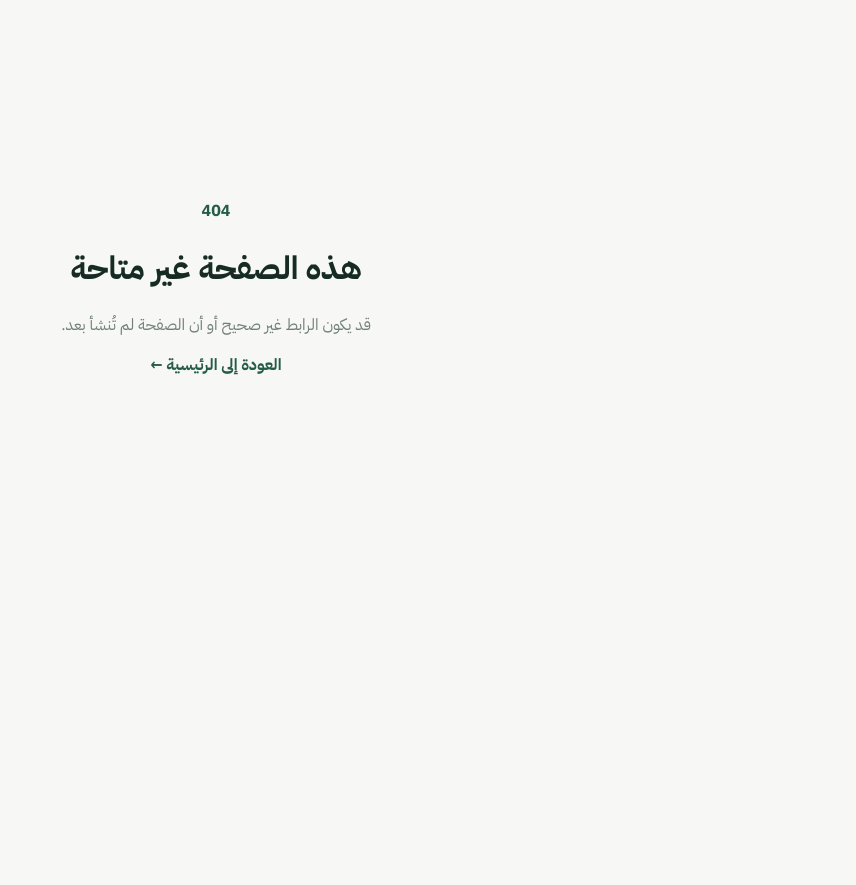
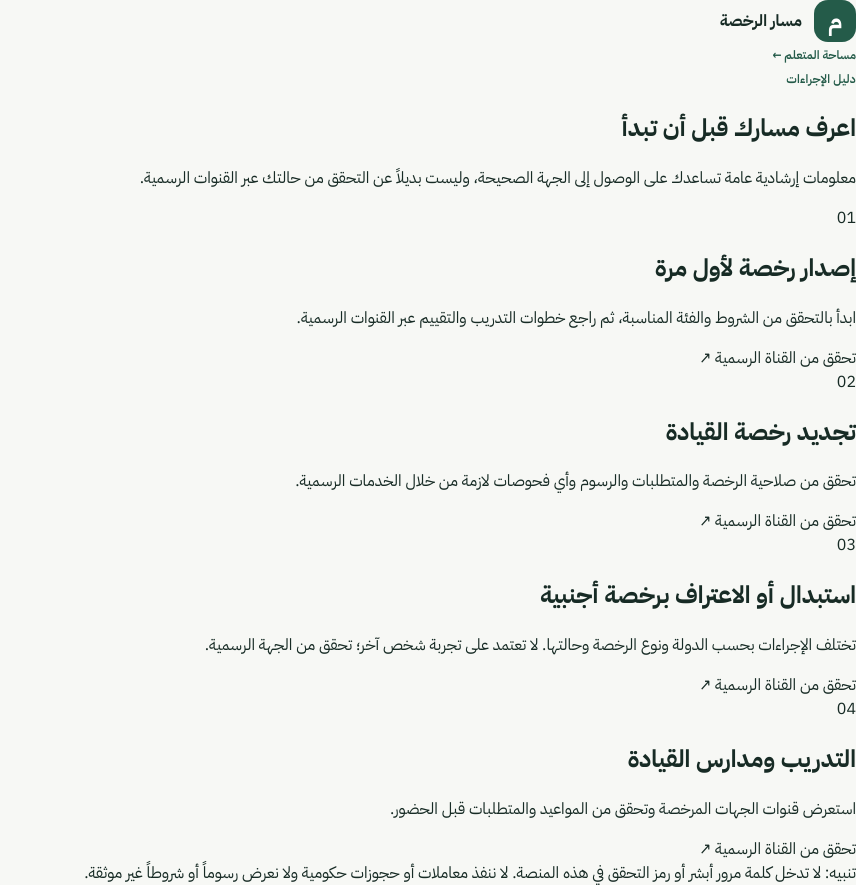
Before and after one commit to norejaberahmed-design/saudi-driving-platform, a Next.js app: page /license-guide in a window 1280 px wide. Before the commit this address had no page. Shown: the whole page, without its empty margins (424-1280 px from the left). Before the commit the page ends 800 px from the top, so only its background shows below. Built offline with nearby package versions, Linux system fonts and the light colour scheme.

Commit message:
feat: implement learner experience (app/license-guide/page.tsx)

```diff
--- /dev/null
+++ b/app/license-guide/page.tsx
@@ -0,0 +1,14 @@
+import Link from "next/link";
+
+const paths = [
+  { title: "إصدار رخصة لأول مرة", text: "ابدأ بالتحقق من الشروط والفئة المناسبة، ثم راجع خطوات التدريب والتقييم عبر القنوات الرسمية.", url: "https://www.absher.sa/" },
+  { title: "تجديد رخصة القيادة", text: "تحقق من صلاحية الرخصة والمتطلبات والرسوم وأي فحوصات لازمة من خلال الخدمات الرسمية.", url: "https://www.absher.sa/" },
+  { title: "استبدال أو الاعتراف برخصة أجنبية", text: "تختلف الإجراءات بحسب الدولة ونوع الرخصة وحالتها. لا تعتمد على تجربة شخص آخر؛ تحقق من الجهة الرسمية.", url: "https://www.moi.gov.sa/" },
+  { title: "التدريب ومدارس القيادة", text: "استعرض قنوات الجهات المرخصة وتحقق من المواعيد والمتطلبات قبل الحضور.", url: "https://www.absher.sa/" }
+];
+
+export const metadata = { title: "دليل إجراءات الرخصة" };
+
+export default function LicenseGuidePage() {
+  return <main className="dashboard-shell"><header className="dashboard-header"><Link className="brand" href="/"><span className="brand-mark">م</span><strong>مسار الرخصة</strong></Link><Link className="text-link" href="/dashboard">مساحة المتعلم ←</Link></header><section className="dashboard-welcome"><span className="section-kicker">دليل الإجراءات</span><h1>اعرف مسارك قبل أن تبدأ</h1><p>معلومات إرشادية عامة تساعدك على الوصول إلى الجهة الصحيحة، وليست بديلاً عن التحقق من حالتك عبر القنوات الرسمية.</p></section><div className="guide-grid">{paths.map((path,index)=><article className="guide-card" key={path.title}><span>0{index+1}</span><h2>{path.title}</h2><p>{path.text}</p><a href={path.url} target="_blank" rel="noreferrer">تحقق من القناة الرسمية ↗</a></article>)}</div><div className="notice-panel">تنبيه: لا تدخل كلمة مرور أبشر أو رمز التحقق في هذه المنصة. لا ننفذ معاملات أو حجوزات حكومية ولا نعرض رسوماً أو شروطاً غير موثقة.</div></main>;
+}
```
